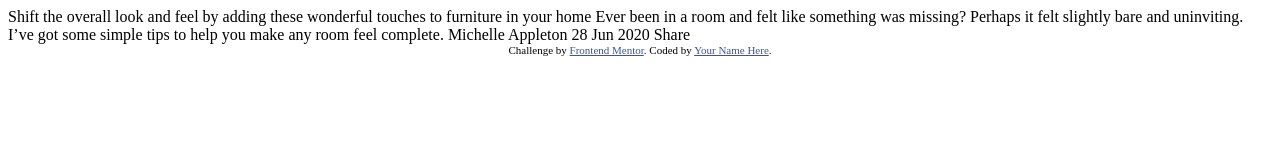
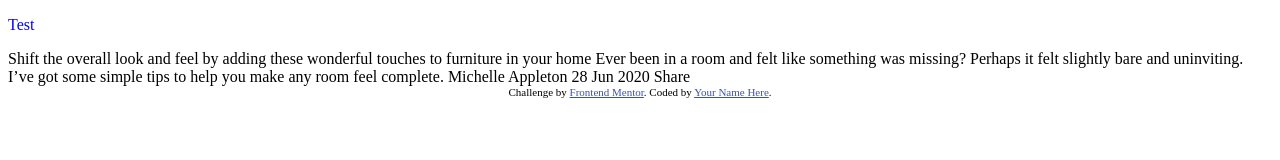
Before and after one commit to joanpujol/fem-Article-Preview-Component, a website: page index.html in a window 1280 px wide. Drawn offline with Linux system fonts and the light colour scheme.

Commit message:
Add SASS to project

```diff
--- a/index.html
+++ b/index.html
@@ -5,6 +5,7 @@
   <meta name="viewport" content="width=device-width, initial-scale=1.0"> <!-- displays site properly based on user's device -->
 
   <link rel="icon" type="image/png" sizes="32x32" href="./images/favicon-32x32.png">
+  <link rel="stylesheet" href="css/style.css">
 
   <title>Frontend Mentor | Article preview component</title>
 
@@ -15,6 +16,8 @@
   </style>
 </head>
 <body>
+
+  <p class="test">Test</p>
 
   Shift the overall look and feel by adding these wonderful
   touches to furniture in your home
--- /dev/null
+++ b/sass/main.scss
@@ -0,0 +1,3 @@
+.test {
+    color: blue;
+}
```
Also changed, not shown: package.json (added, +23 -0 lines), css/style.css (added), 1 other file.
